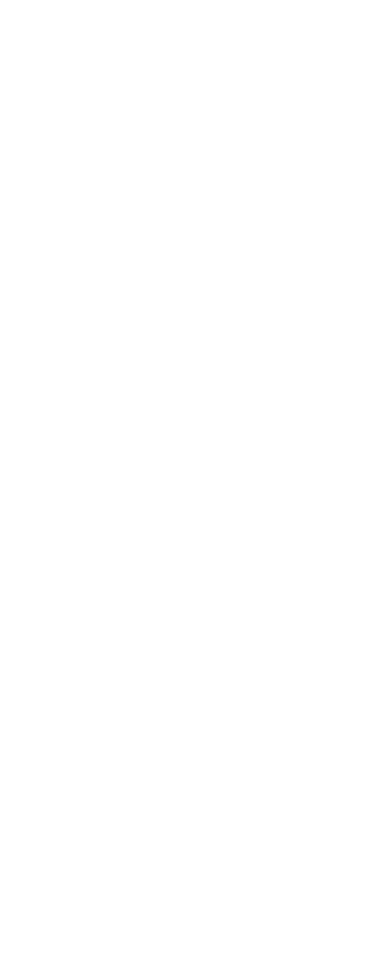
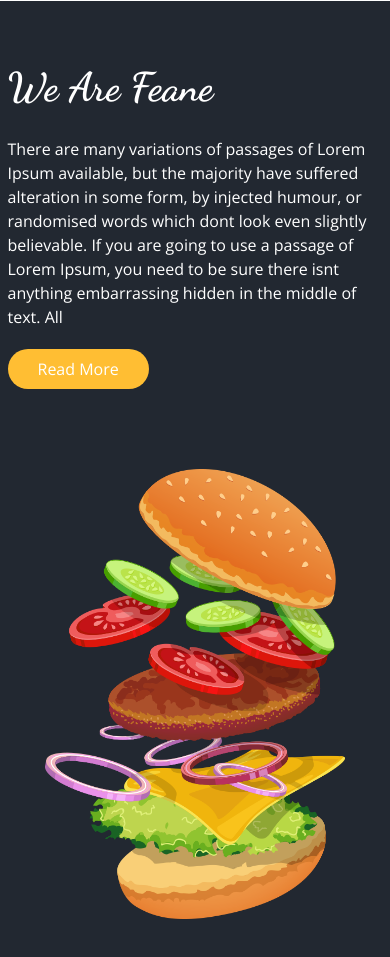
Before and after one commit to yesimcetintas/Food-Ordering, a Next.js app: page /home in a window 390 px wide. Shown: the part 4520-5477 px from the top of the page. Before the commit the page ends 4521 px from the top, so only its background shows below. Built offline with nearby package versions, Linux system fonts and the light colour scheme.

Commit message:
About add

```diff
--- /dev/null
+++ b/components/About.jsx
@@ -0,0 +1,32 @@
+import React from 'react'
+import Image from "next/image"
+import Title from './ui/Title'
+
+const About = () => {
+  return (
+    <div className='bg-secondary py-14'>
+        <div className='container mx-auto flex items-center text-white gap-20 justify-center flex-wrap-reverse'>
+            <div className='flex justify-center'>
+                <div className='relative sm:w-[445px] sm:h-[600px] flex justify-center w-[300px] h-[450px]'>
+                    <Image src="/images/about-img.png" alt="" layout="fill" />
+                </div>
+            </div>
+            <div className='md:w-1/2'>
+                <Title addClass="text-[40px]">We Are Feane</Title>
+                <p className='my-5 flex flex-col'>
+                    There are many variations of passages of Lorem Ipsum available,
+                    but the majority have suffered alteration in some form, by injected humour,
+                    or randomised words which dont look even slightly believable.
+                    If you are going to use a passage of Lorem Ipsum,
+                    you need to be sure there isnt anything embarrassing hidden in the middle of text. All
+                </p>
+                <button className='btn-primary'>
+                    Read More
+                </button>
+            </div>
+        </div>
+    </div>
+  )
+}
+
+export default About
--- a/pages/home/index.jsx
+++ b/pages/home/index.jsx
@@ -1,4 +1,5 @@
 import React from 'react'
+import About from '../../components/About'
 import Campaigns from '../../components/Campaigns'
 import Carousel from '../../components/Carousel'
 import MenuWrapper from '../../components/product/MenuWrapper'
@@ -9,6 +10,7 @@ const Index = () => {
       <Carousel/>
       <Campaigns/>
       <MenuWrapper/>
+      <About/>
     </div>
   )
 }
```
Also changed, not shown: public/images/about-img.png (added).
